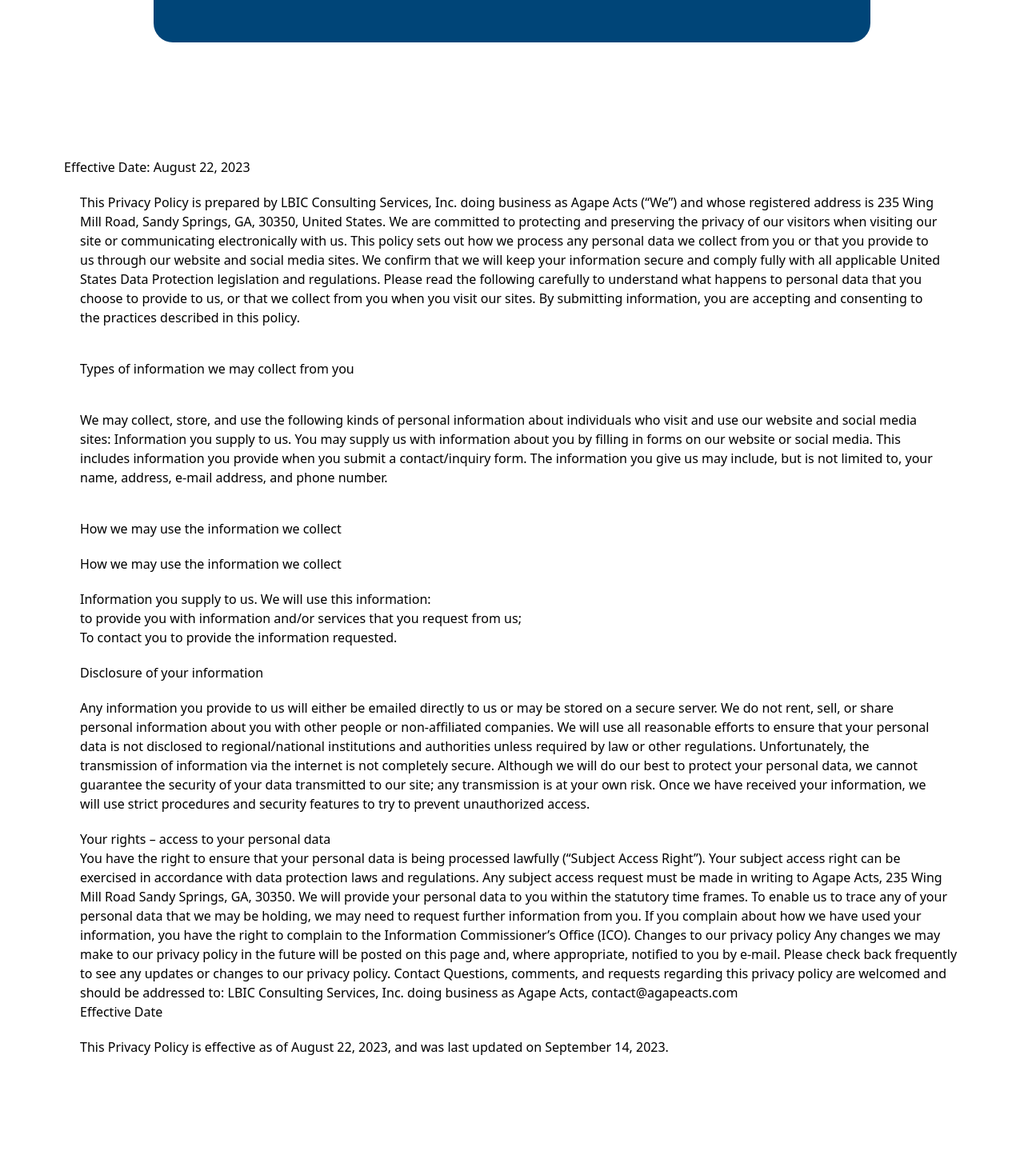
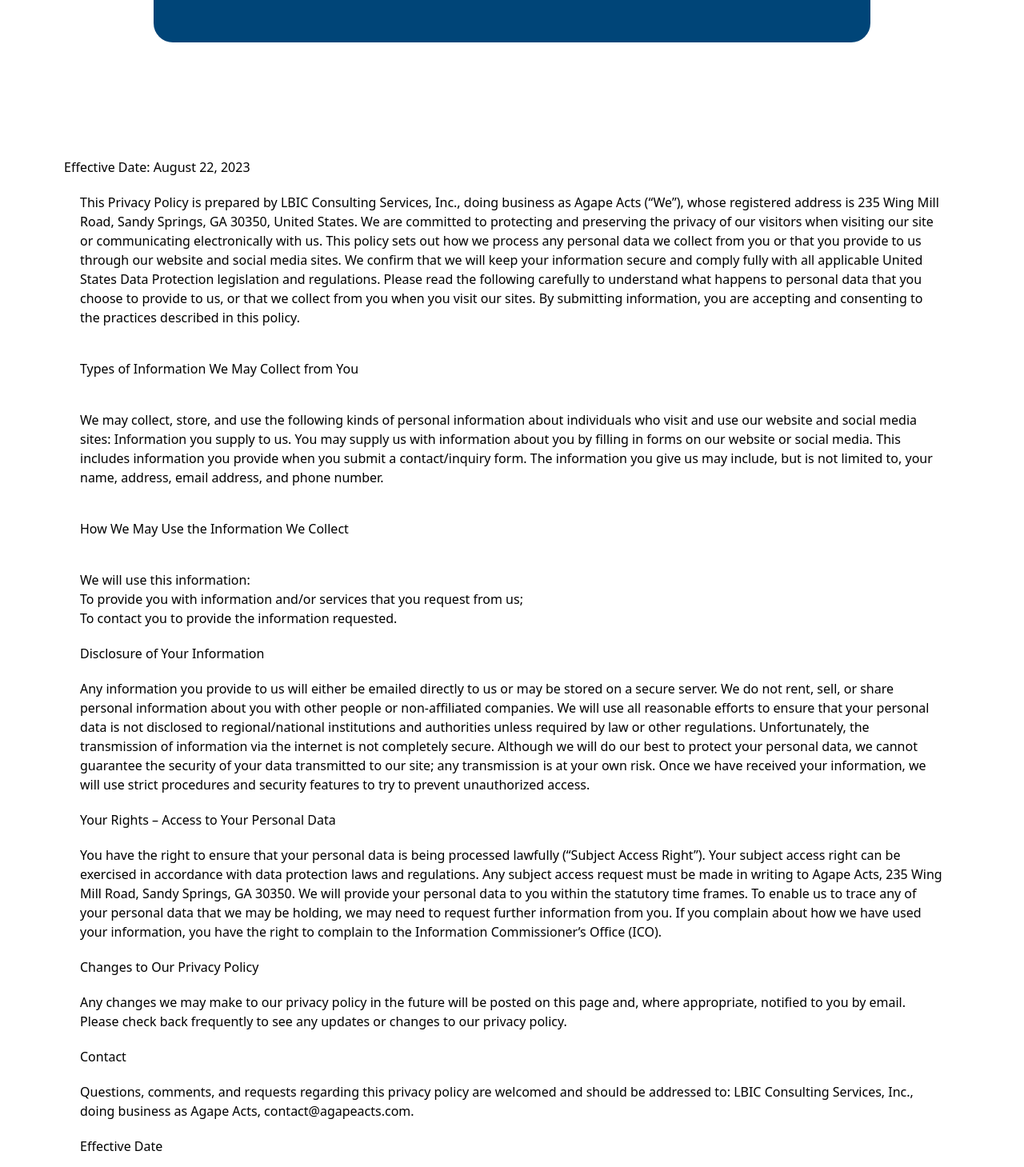
Before and after one commit to difmo/carcleanplus, a React (Vite) app: page /privacypolicy in a window 1280 px wide. Shown: the part 391-1850 px from the top of the page at 80% size. Built offline with nearby package versions, Linux system fonts and the light colour scheme.

Commit message:
first commit

```diff
--- a/src/App.jsx
+++ b/src/App.jsx
@@ -5,13 +5,13 @@
 import Navebar from "./Components/Navbar"; // Check the path is correct
 import Footer from "./Components/Footer";
 import Home from "./Components/Home";
-// import About from './Components/About';
+import About from "./Components/About";
 import Faq from "./Components/Pages/Faq";
 import HelpSupport from "./Components/Pages/HelpSupport";
 import TermsofService from "./Components/Pages/TermsofService";
 import PrivacyPolicy from "./Components/Pages/PrivacyPolicy";
 import Disclaimer from "./Components/Pages/Disclaimer";
-// import ImageSlider from './Components/ImageSlider'; // Import ImageSlider component
+import ContactComponent from "./Components/ContactComponent";
 
 function App() {
   return (
@@ -20,8 +20,9 @@
         <Navebar />
         <Routes>
           <Route path="/" element={<Home />} />
-          {/* <Route path="/imageslider" element={<ImageSlider />} /> */}
-          {/* <Route path="/about" element={<About />} /> */}
+
+          <Route path="/about" element={<About />} />
+          <Route path="/ContactComponent" element={<ContactComponent/>} />
           <Route path="/faq" element={<Faq />} />
           <Route path="/helpsupport" element={<HelpSupport />} />
           <Route path="/termsofservice" element={<TermsofService />} />
--- a/src/Components/Navbar.jsx
+++ b/src/Components/Navbar.jsx
@@ -38,7 +38,7 @@
         </Link>
         <Link
           className="hover:text-blue-300 transition duration-200  self-center"
-          to="/contact"
+          to="/ContactComponent"
         >
           Contact
         </Link>
@@ -50,7 +50,7 @@
         </Link>
         <Link
           className="hover:text-blue-300 transition duration-200  self-center"
-          to="/privacy-policy"
+          to="/PrivacyPolicy"
         >
           Privacy Policy
         </Link>
--- a/src/Components/Pages/PrivacyPolicy.jsx
+++ b/src/Components/Pages/PrivacyPolicy.jsx
@@ -5,94 +5,45 @@
   return (
     <>
       <div>
-      <div className="object-cover mx-4 md:mx-48 my-8 md:my-16 h-72 bg-[rgb(0,69,120)] rounded-3xl">
-        <div className="font-medium text-4xl md:text-7xl text-cyan-50 text-center py-12 md:py-20 px-6 md:px-64">
-        Privacy Policy        </div>
-      </div>        <div className="p-20">
-          <div className="font-medium ">Effective Date: August 22, 2023</div>
+        <div className="object-cover mx-4 md:mx-48 my-8 md:my-16 h-72 bg-[rgb(0,69,120)] rounded-3xl">
+          <div className="font-medium text-4xl md:text-7xl text-cyan-50 text-center py-12 md:py-20 px-6 md:px-64">
+            Privacy Policy
+          </div>
+        </div>
+        <div className="p-20">
+          <div className="font-medium">Effective Date: August 22, 2023</div>
           <div className="p-5">
-            This Privacy Policy is prepared by LBIC Consulting Services, Inc.
-            doing business as Agape Acts (“We”) and whose registered address is
-            235 Wing Mill Road, Sandy Springs, GA, 30350, United States. We are
-            committed to protecting and preserving the privacy of our visitors
-            when visiting our site or communicating electronically with us. This
-            policy sets out how we process any personal data we collect from you
-            or that you provide to us through our website and social media
-            sites. We confirm that we will keep your information secure and
-            comply fully with all applicable United States Data Protection
-            legislation and regulations. Please read the following carefully to
-            understand what happens to personal data that you choose to provide
-            to us, or that we collect from you when you visit our sites. By
-            submitting information, you are accepting and consenting to the
-            practices described in this policy.
+            This Privacy Policy is prepared by LBIC Consulting Services, Inc., doing business as Agape Acts (“We”), whose registered address is 235 Wing Mill Road, Sandy Springs, GA 30350, United States. We are committed to protecting and preserving the privacy of our visitors when visiting our site or communicating electronically with us. This policy sets out how we process any personal data we collect from you or that you provide to us through our website and social media sites. We confirm that we will keep your information secure and comply fully with all applicable United States Data Protection legislation and regulations. Please read the following carefully to understand what happens to personal data that you choose to provide to us, or that we collect from you when you visit our sites. By submitting information, you are accepting and consenting to the practices described in this policy.
           </div>
-          <div className="p-5 font-medium">
-            Types of information we may collect from you
+          <div className="p-5 font-medium">Types of Information We May Collect from You</div>
+          <div className="p-5">
+            We may collect, store, and use the following kinds of personal information about individuals who visit and use our website and social media sites: Information you supply to us. You may supply us with information about you by filling in forms on our website or social media. This includes information you provide when you submit a contact/inquiry form. The information you give us may include, but is not limited to, your name, address, email address, and phone number.
           </div>
-
+          <div className="p-5 font-medium">How We May Use the Information We Collect</div>
           <div className="p-5">
-            We may collect, store, and use the following kinds of personal
-            information about individuals who visit and use our website and
-            social media sites: Information you supply to us. You may supply us
-            with information about you by filling in forms on our website or
-            social media. This includes information you provide when you submit
-            a contact/inquiry form. The information you give us may include, but
-            is not limited to, your name, address, e-mail address, and phone
-            number.
-          </div>
-          <div className="p-5 font-medium">
-            How we may use the information we collect
-          </div>
-          <div className="px-5">How we may use the information we collect</div>
-          <div className="p-5">
-            Information you supply to us. We will use this information:
+            We will use this information:
             <ul>
-              <li>
-                to provide you with information and/or services that you request
-                from us;
-              </li>
+              <li>To provide you with information and/or services that you request from us;</li>
               <li>To contact you to provide the information requested.</li>
             </ul>
           </div>
-          <div className="font-medium px-5">Disclosure of your information</div>
+          <div className="font-medium px-5">Disclosure of Your Information</div>
           <div className="p-5">
-            Any information you provide to us will either be emailed directly to
-            us or may be stored on a secure server. We do not rent, sell, or
-            share personal information about you with other people or
-            non-affiliated companies. We will use all reasonable efforts to
-            ensure that your personal data is not disclosed to regional/national
-            institutions and authorities unless required by law or other
-            regulations. Unfortunately, the transmission of information via the
-            internet is not completely secure. Although we will do our best to
-            protect your personal data, we cannot guarantee the security of your
-            data transmitted to our site; any transmission is at your own risk.
-            Once we have received your information, we will use strict
-            procedures and security features to try to prevent unauthorized
-            access.
+            Any information you provide to us will either be emailed directly to us or may be stored on a secure server. We do not rent, sell, or share personal information about you with other people or non-affiliated companies. We will use all reasonable efforts to ensure that your personal data is not disclosed to regional/national institutions and authorities unless required by law or other regulations. Unfortunately, the transmission of information via the internet is not completely secure. Although we will do our best to protect your personal data, we cannot guarantee the security of your data transmitted to our site; any transmission is at your own risk. Once we have received your information, we will use strict procedures and security features to try to prevent unauthorized access.
           </div>
-          <div className="font-medium px-5">
-            Your rights – access to your personal data
+          <div className="font-medium px-5">Your Rights – Access to Your Personal Data</div>
+          <div className="p-5">
+            You have the right to ensure that your personal data is being processed lawfully (“Subject Access Right”). Your subject access right can be exercised in accordance with data protection laws and regulations. Any subject access request must be made in writing to Agape Acts, 235 Wing Mill Road, Sandy Springs, GA 30350. We will provide your personal data to you within the statutory time frames. To enable us to trace any of your personal data that we may be holding, we may need to request further information from you. If you complain about how we have used your information, you have the right to complain to the Information Commissioner’s Office (ICO).
           </div>
-          <div className="px-5m pl-5">
-            You have the right to ensure that your personal data is being
-            processed lawfully (“Subject Access Right”). Your subject access
-            right can be exercised in accordance with data protection laws and
-            regulations. Any subject access request must be made in writing to
-            Agape Acts, 235 Wing Mill Road Sandy Springs, GA, 30350. We will
-            provide your personal data to you within the statutory time frames.
-            To enable us to trace any of your personal data that we may be
-            holding, we may need to request further information from you. If you
-            complain about how we have used your information, you have the right
-            to complain to the Information Commissioner’s Office (ICO). Changes
-            to our privacy policy Any changes we may make to our privacy policy
-            in the future will be posted on this page and, where appropriate,
-            notified to you by e-mail. Please check back frequently to see any
-            updates or changes to our privacy policy. Contact Questions,
-            comments, and requests regarding this privacy policy are welcomed
-            and should be addressed to: LBIC Consulting Services, Inc. doing
-            business as Agape Acts, contact@agapeacts.com
+          <div className="font-medium px-5">Changes to Our Privacy Policy</div>
+          <div className="p-5">
+            Any changes we may make to our privacy policy in the future will be posted on this page and, where appropriate, notified to you by email. Please check back frequently to see any updates or changes to our privacy policy.
           </div>
-          <div className="font-medium px-5" >Effective Date</div>
+          <div className="font-medium px-5">Contact</div>
+          <div className="p-5">
+            Questions, comments, and requests regarding this privacy policy are welcomed and should be addressed to: LBIC Consulting Services, Inc., doing business as Agape Acts, contact@agapeacts.com.
+          </div>
+          <div className="font-medium px-5">Effective Date</div>
           <div className="p-5">This Privacy Policy is effective as of August 22, 2023, and was last updated on September 14, 2023.</div>
         </div>
         <Viresonapp/>
```
